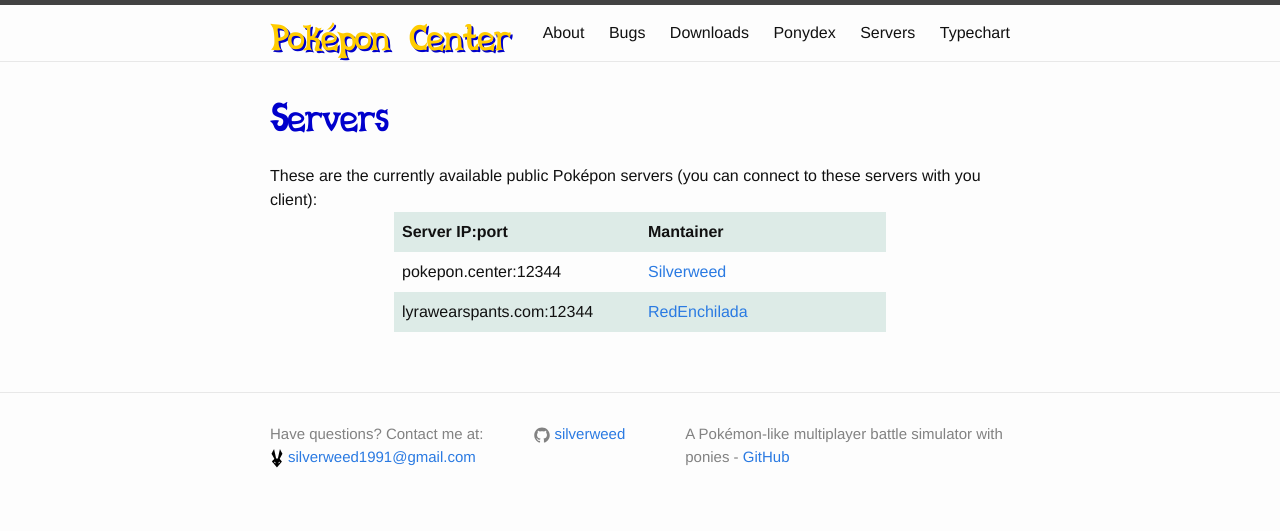
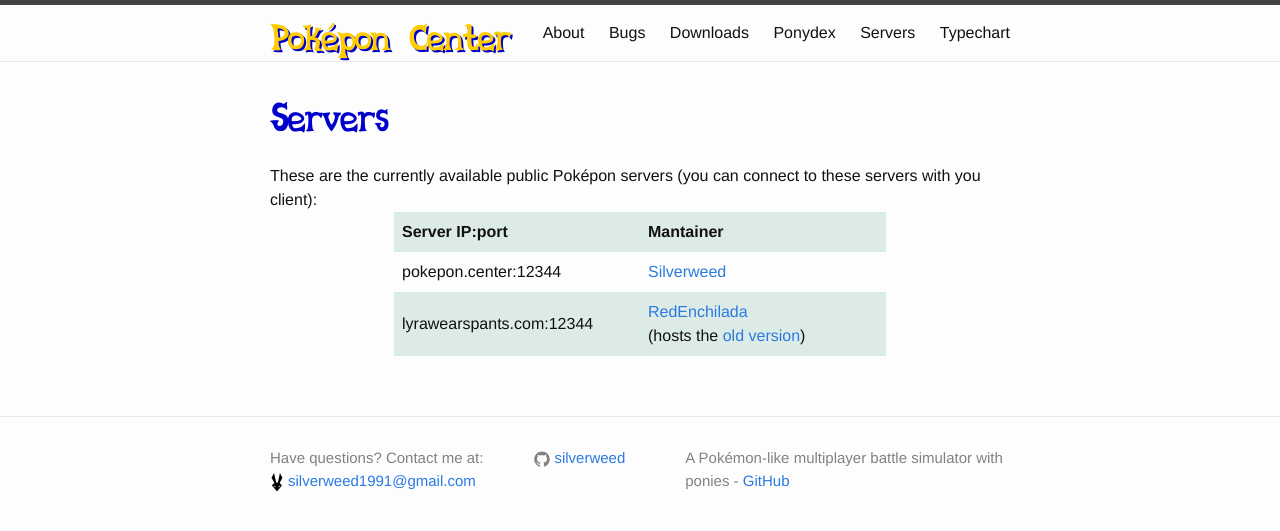
Before and after one commit to silverweed/pokepon-center, a Jekyll site: the page built from servers.html, in a window 1280 px wide. Shown: the top 531 px of the page. Built offline with Jekyll 4.4.1, drawn with Linux system fonts in a browser that asks for light colours; comment, search, counter and statistics services are not loaded.

Commit message:
updated servers

```diff
--- a/servers.html
+++ b/servers.html
@@ -19,7 +19,7 @@ These are the currently available public Pok&eacute;pon servers
         </tr>
         <tr class='odd'>
             <td>lyrawearspants.com:12344</td>
-            <td><a href='mailto:red@lyrawearspants.com'>RedEnchilada</a></td>
+            <td><a href='mailto:red@lyrawearspants.com'>RedEnchilada</a><br/>(hosts the <a href='https://pokepon.center/2015/01/09/breaking-release.html'>old version</a>)</td>
         </tr>
     </table>
 </center>
```
